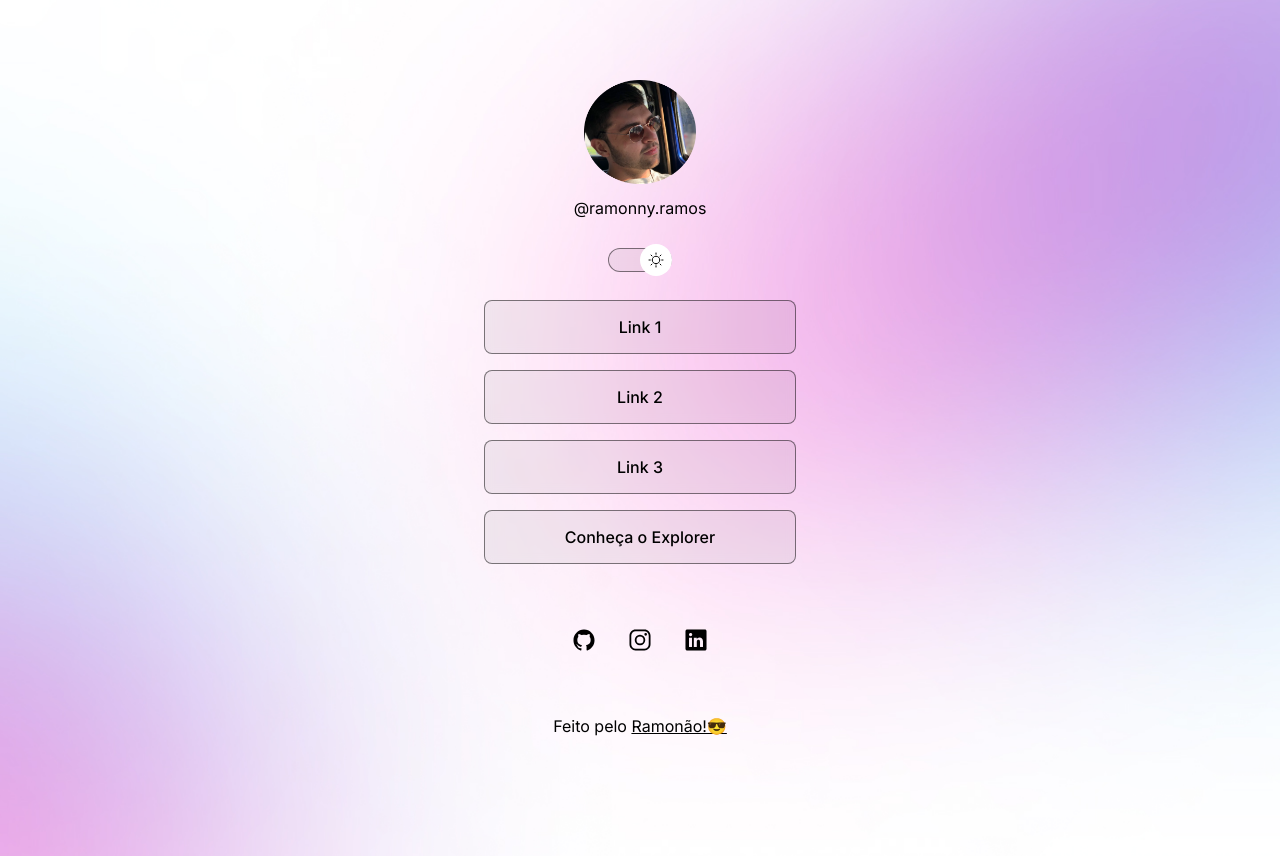
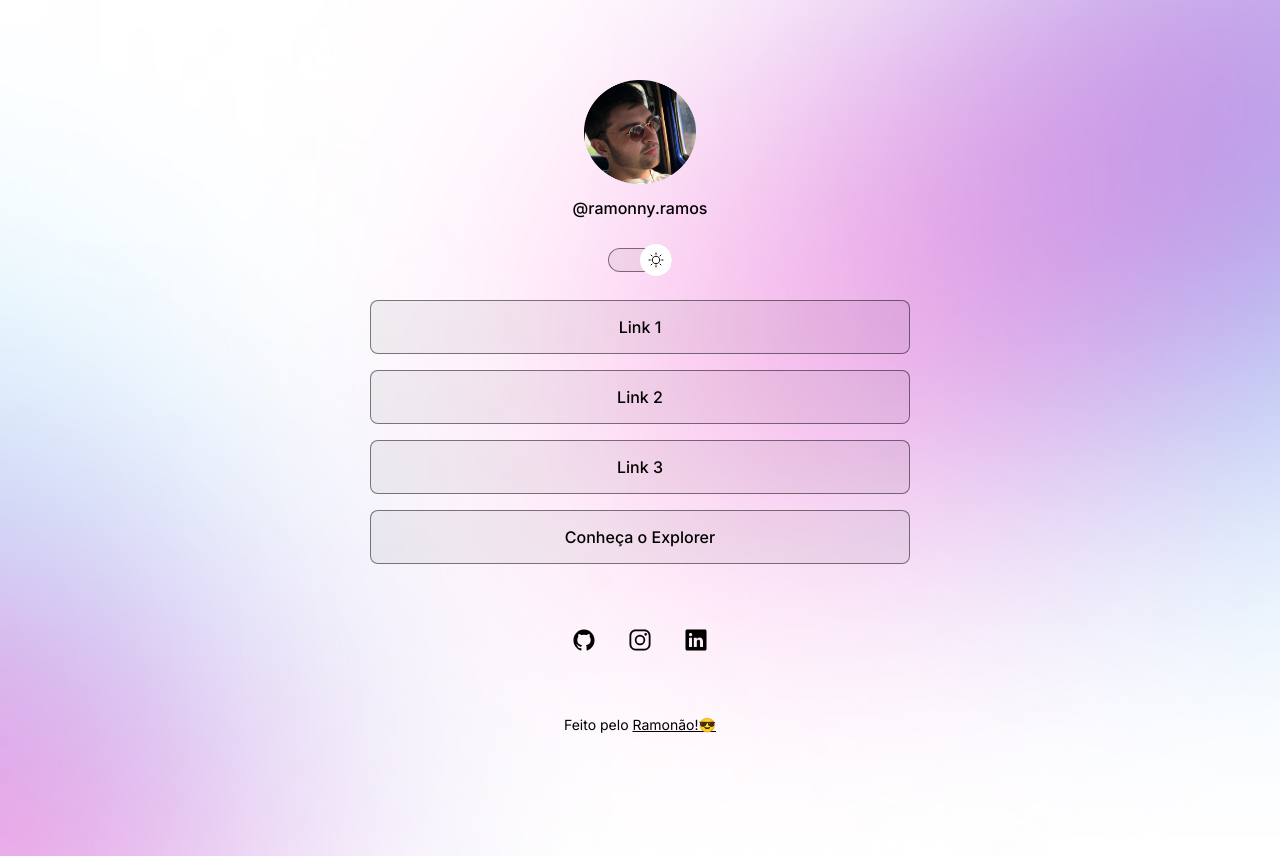
Before and after one commit to Ramonny/DevLinks, a plain HTML site: page index.html in a window 1280 px wide. Both pictures are taken after a click on the element 640 px from the left and 260 px from the top of the page. Drawn offline with nearby package versions, Linux system fonts and the light colour scheme.

Commit message:
removed description in javascript, stylecss stylesheet changes

```diff
--- a/index.html
+++ b/index.html
@@ -19,7 +19,7 @@
       <div id="profile">
         <img
           src="./assets/avatar.png"
-          alt="Foto de Ramonny sorrindo, de camiseta preta"
+          alt="Foto de Ramonny sorrindo, de camiseta preta."
         />
         <p>@ramonny.ramos</p>
       </div>
--- a/script.js
+++ b/script.js
@@ -2,13 +2,12 @@ function toggleMode() {
   const html = document.documentElement
   html.classList.toggle("light")
 
+  // pegar a tag img
   const img = document.querySelector("#profile img")
+
+  // substituir a imagem
   if (html.classList.contains("light")) {
     img.setAttribute("src", "./assets/avatar-light.png")
-    img.setAttribute(
-      "alt",
-      "Foto de Ramonny, de óculos escuro, olhando para frente"
-    )
   } else {
     img.setAttribute("src", "./assets/avatar.png")
   }
--- a/style.css
+++ b/style.css
@@ -34,7 +34,7 @@ body * {
   color: var(--text-color);
 }
 #container {
-  width: 360px;
+  width: 100%;
   max-width: 588px;
   margin: 56px auto 0px;
   padding: 0 24px;
@@ -51,7 +51,7 @@ body * {
 }
 
 #profile p {
-  font-weight: 400;
+  font-weight: 500;
   line-height: 24px;
   margin-top: 8px;
 }
@@ -81,7 +81,7 @@ body * {
 }
 
 .light #switch button {
-  animation: slide-in 0.4s forwards;
+  animation: slide-in 0.3s forwards;
 }
 
 #switch button:hover {
@@ -162,6 +162,7 @@ ul li a:hover {
 footer {
   padding: 24px 0;
   text-align: center;
+  font-size: 14px;
 }
 
 @media (min-width: 700px) {
```
